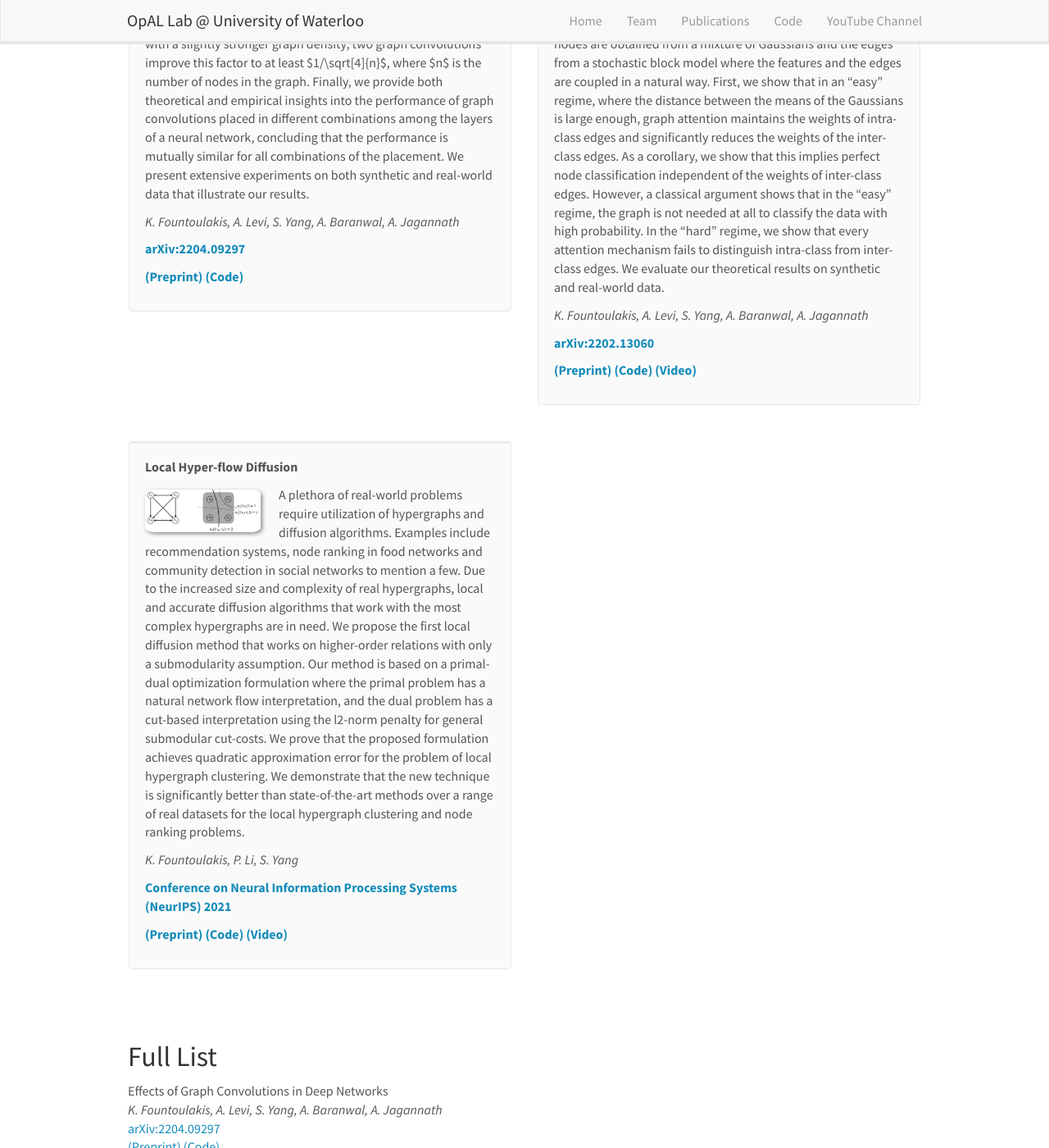
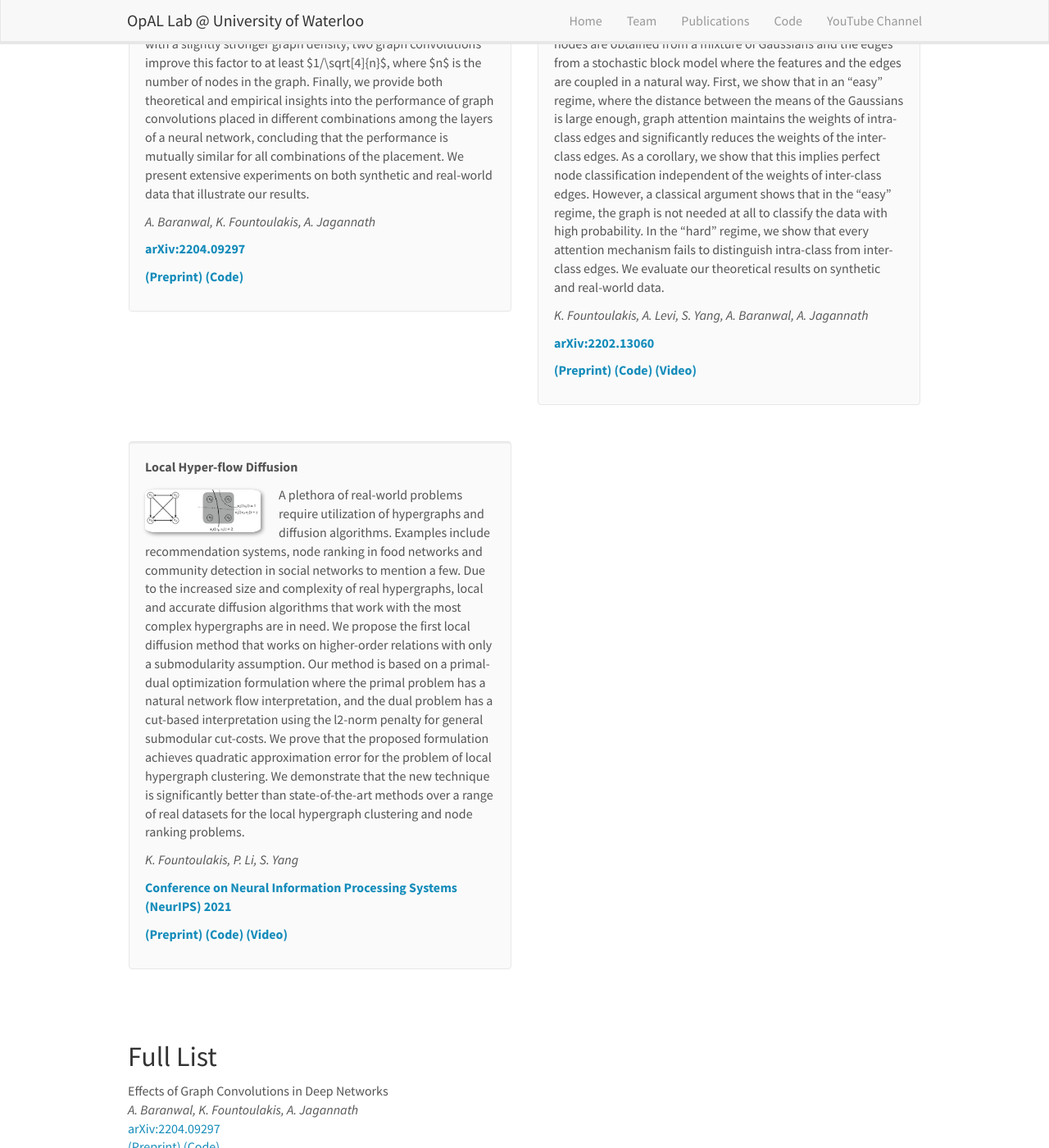
Before and after one commit to opallab/opallab.github.io, a Jekyll site: the page built from _pages/publications.md, in a window 1280 px wide and 1400 px high, scrolled down 573 px. Shown: the whole window at 82% size. Built offline with Jekyll 4.4.1, drawn with Linux system fonts in a browser that asks for light colours; nearby versions of some CDN libraries.

Commit message:
effects paper

```diff
--- a/_data/publist.yml
+++ b/_data/publist.yml
@@ -1,7 +1,7 @@
 - title: "Effects of Graph Convolutions in Deep Networks"
   image: effects_of_gc_in_deep_networks.png
   description: Graph Convolutional Networks (GCNs) are one of the most popular architectures that are used to solve classification problems accompanied by graphical information. We present a rigorous theoretical understanding of the effects of graph convolutions in multi-layer networks. We study these effects through the node classification problem of a non-linearly separable Gaussian mixture model coupled with a stochastic block model. First, we show that a single graph convolution expands the regime of the distance between the means where multi-layer networks can classify the data by a factor of at least $1/\sqrt[4]{\E{\rm deg}}$, where $\E{\rm deg}$ denotes the expected degree of a node. Second, we show that with a slightly stronger graph density, two graph convolutions improve this factor to at least $1/\sqrt[4]{n}$, where $n$ is the number of nodes in the graph. Finally, we provide both theoretical and empirical insights into the performance of graph convolutions placed in different combinations among the layers of a neural network, concluding that the performance is mutually similar for all combinations of the placement. We present extensive experiments on both synthetic and real-world data that illustrate our results.
-  authors: K. Fountoulakis, A. Levi, S. Yang, A. Baranwal, A. Jagannath
+  authors: A. Baranwal, K. Fountoulakis, A. Jagannath
   link:
     url: https://arxiv.org/abs/2204.09297
     display: arXiv:2204.09297
```
